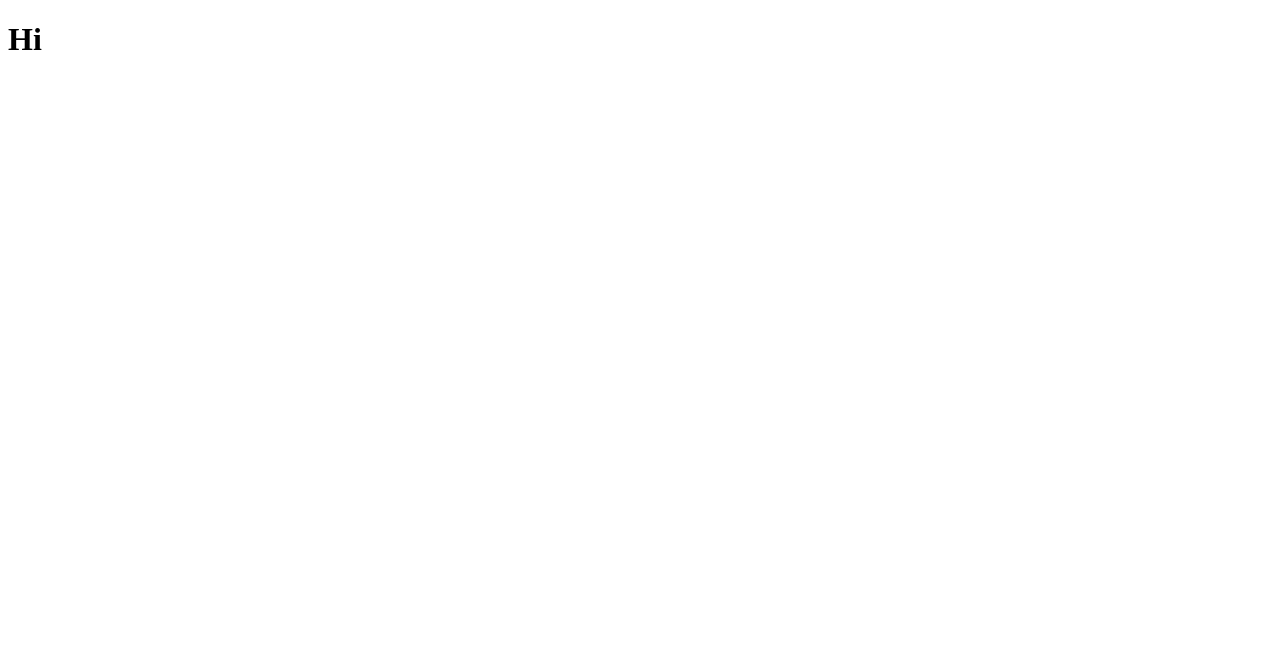
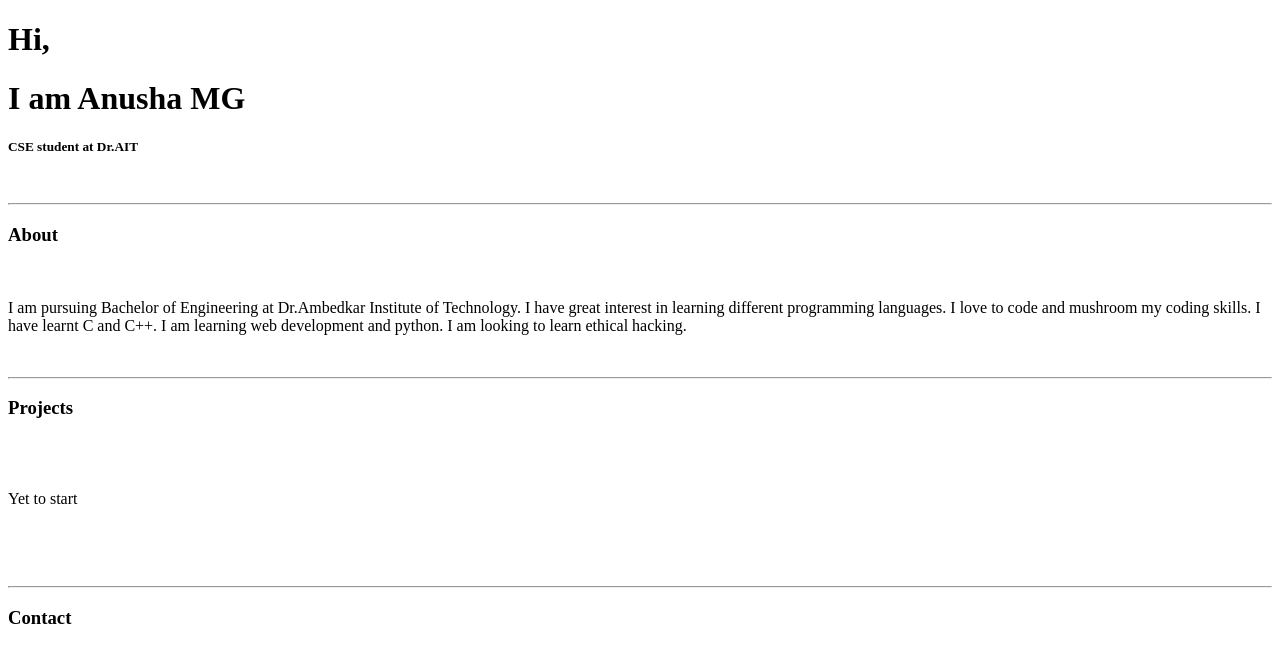
Before and after one commit to Anusha-MG/AnushaMG-portfolio, a plain HTML site: page index.html in a window 1280 px wide. Drawn offline with Linux system fonts and the light colour scheme.

Commit message:
second commit

```diff
--- a/index.html
+++ b/index.html
@@ -6,6 +6,34 @@
     <title>Portfolio</title>
 </head>
 <body>
-    <h1>Hi</h1>
+         <h1>Hi,</h1>
+         <h1>I am Anusha MG</h1>
+         <h5>CSE student at Dr.AIT</h5>
+         <br/>
+
+         <hr>
+         <h3>About</h3>
+         <br/>
+         <p>
+             I am pursuing Bachelor of Engineering at Dr.Ambedkar Institute of Technology.
+            I have great interest in learning different programming languages. I love to
+            code and mushroom my coding skills. I have learnt C and C++. I am learning
+            web development and python. I am looking to learn ethical hacking.
+         </p>
+         <br/>
+
+         <hr>
+         <h3>Projects</h3>
+         <br/>
+         <br/>
+         <p>Yet to start</p>
+         <br/>
+         <br/>
+
+
+         <br/>
+         <hr>
+         <h3>Contact</h3>
+
 </body>
 </html>
```
